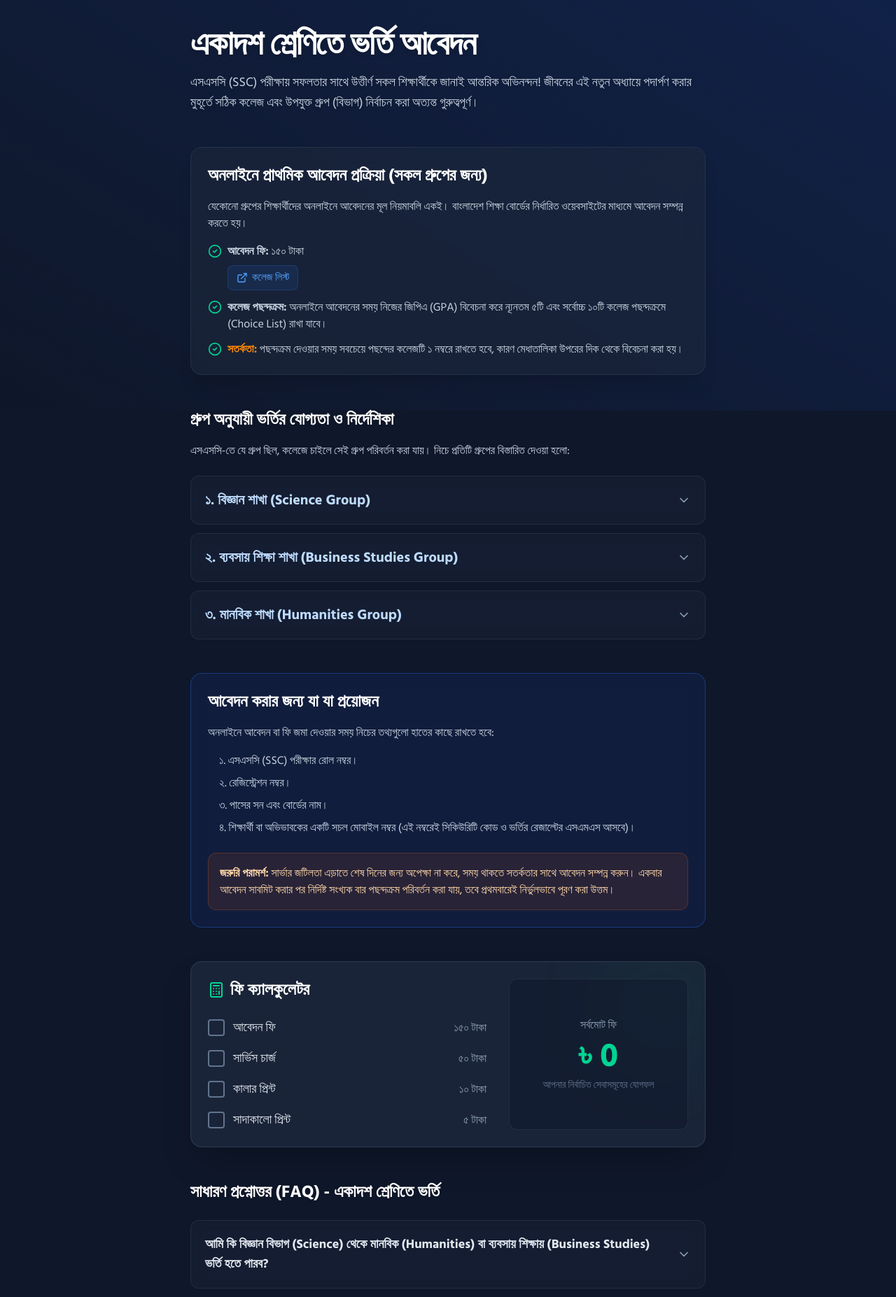
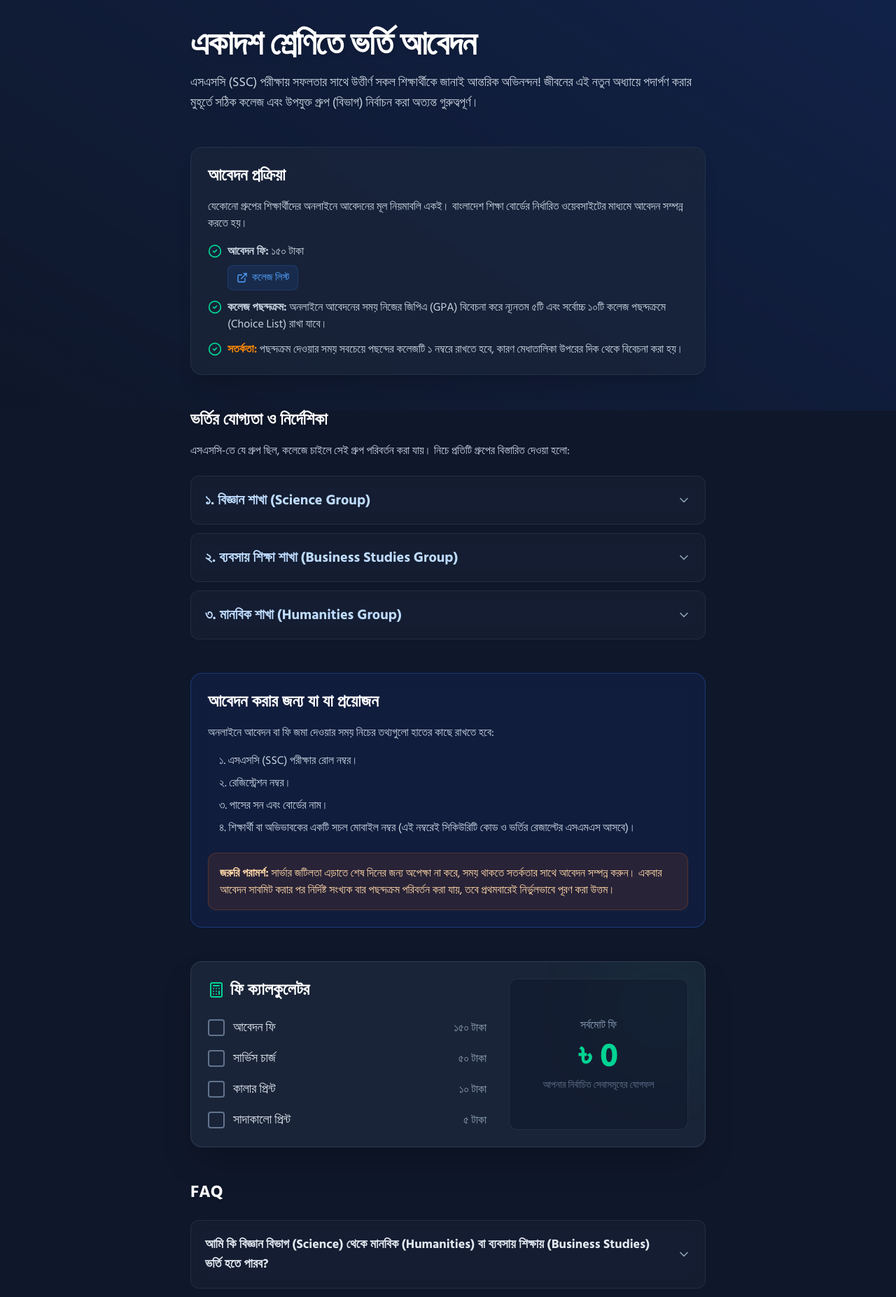
Before and after one commit to kazistoremfs-cmd/kazistore.mfs, a React (Vite) app: page /college-admission-details in a window 1280 px wide. Shown: the part 213-2067 px from the top of the page at 70% size. Built offline with nearby package versions, Linux system fonts and the light colour scheme.

Commit message:
style: simplify college admission section headings
Refine heading text in CollegeAdmissionDetails component for better clarity and conciseness.

```diff
--- /dev/null
+++ b/fix_heading.cjs
@@ -0,0 +1,6 @@
+const fs = require('fs');
+let content = fs.readFileSync('src/components/CollegeAdmissionDetails.tsx', 'utf-8');
+
+content = content.replace("অনলাইনে প্রাথমিক আবেদন প্রক্রিয়া (সকল গ্রুপের জন্য)", "আবেদন প্রক্রিয়া");
+
+fs.writeFileSync('src/components/CollegeAdmissionDetails.tsx', content);
--- a/src/components/CollegeAdmissionDetails.tsx
+++ b/src/components/CollegeAdmissionDetails.tsx
@@ -118,7 +118,7 @@ export default function CollegeAdmissionDetails() {
           </div>
 
           <div className="bg-slate-800/60 border border-slate-700/50 rounded-2xl p-6 backdrop-blur-md shadow-xl">
-            <h3 className="text-xl md:text-2xl font-bold text-white mb-4">অনলাইনে প্রাথমিক আবেদন প্রক্রিয়া (সকল গ্রুপের জন্য)</h3>
+            <h3 className="text-xl md:text-2xl font-bold text-white mb-4">আবেদন প্রক্রিয়া</h3>
             <p className="text-slate-300 mb-4">যেকোনো গ্রুপের শিক্ষার্থীদের অনলাইনে আবেদনের মূল নিয়মাবলি একই। বাংলাদেশ শিক্ষা বোর্ডের নির্ধারিত ওয়েবসাইটের মাধ্যমে আবেদন সম্পন্ন করতে হয়।</p>
             <ul className="space-y-3 text-slate-300">
               <li className="flex flex-col gap-2">
@@ -151,7 +151,7 @@ export default function CollegeAdmissionDetails() {
 
           {/* Collapsible Groups */}
           <div>
-            <h2 className="text-2xl font-bold text-white mb-4 drop-shadow">গ্রুপ অনুযায়ী ভর্তির যোগ্যতা ও নির্দেশিকা</h2>
+            <h2 className="text-2xl font-bold text-white mb-4 drop-shadow">ভর্তির যোগ্যতা ও নির্দেশিকা</h2>
             <p className="text-slate-300 mb-6">এসএসসি-তে যে গ্রুপ ছিল, কলেজে চাইলে সেই গ্রুপ পরিবর্তন করা যায়। নিচে প্রতিটি গ্রুপের বিস্তারিত দেওয়া হলো:</p>
 
             <div className="flex flex-col gap-3">
@@ -292,7 +292,7 @@ export default function CollegeAdmissionDetails() {
 
           {/* FAQs */}
           <div>
-            <h2 className="text-2xl font-bold text-white mb-6 drop-shadow">সাধারণ প্রশ্নোত্তর (FAQ) - একাদশ শ্রেণিতে ভর্তি</h2>
+            <h2 className="text-2xl font-bold text-white mb-6 drop-shadow">FAQ</h2>
             <div className="flex flex-col gap-3">
               {faqs.map((faq, idx) => (
                 <div key={idx} className="border border-slate-700/50 rounded-xl overflow-hidden bg-slate-800/40 backdrop-blur-sm">
--- /dev/null
+++ b/update_texts.cjs
@@ -0,0 +1,11 @@
+const fs = require('fs');
+let content = fs.readFileSync('src/components/CollegeAdmissionDetails.tsx', 'utf-8');
+
+// Replace "গ্রুপ অনুযায়ী "
+content = content.replace("গ্রুপ অনুযায়ী ", "");
+
+// Replace "সাধারণ প্রশ্নোত্তর (FAQ) - একাদশ শ্রেণিতে ভর্তি" -> "FAQ"
+// User specified removing "সাধারণ প্রশ্নোত্তর (" and ") - একাদশ শ্রেণিতে ভর্তি "
+content = content.replace("সাধারণ প্রশ্নোত্তর (FAQ) - একাদশ শ্রেণিতে ভর্তি", "FAQ");
+
+fs.writeFileSync('src/components/CollegeAdmissionDetails.tsx', content);
```
